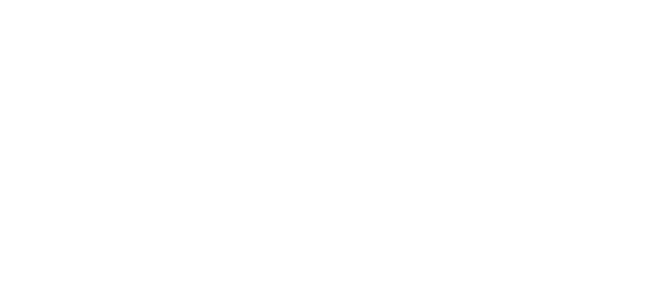
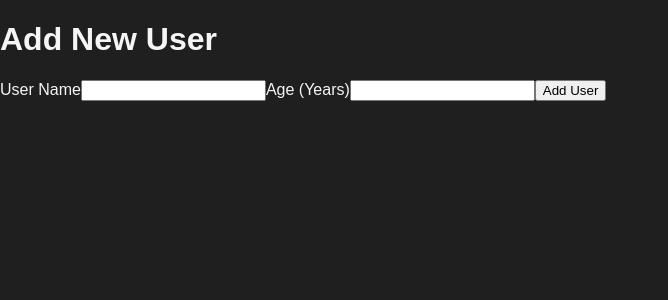
Before and after one commit to amrendrakind/Project_user, a React (Create React App) app: page / in a window 1280 px wide. Shown: the top 300 px of the page, without its empty margins (0-668 px from the left). Built offline with nearby package versions, Linux system fonts and the light colour scheme.

Commit message:
Add user component added

```diff
--- a/package.json
+++ b/package.json
@@ -30,5 +30,8 @@
       "last 1 firefox version",
       "last 1 safari version"
     ]
+  },
+  "engines": {
+    "node": "16.13.2"
   }
 }
--- a/public/index.html
+++ b/public/index.html
@@ -24,7 +24,7 @@
       work correctly both with client-side routing and a non-root public URL.
       Learn how to configure a non-root public URL by running `npm run build`.
     -->
-    <title>React App</title>
+    <title>User App</title>
   </head>
   <body>
     <noscript>You need to enable JavaScript to run this app.</noscript>
--- a/src/App.js
+++ b/src/App.js
@@ -1,10 +1,10 @@
 import React from 'react';
-
+import AddUser from './components/Users/AddUser';
 
 function App() {
   return (
     <div>
-
+      <AddUser />
     </div>
   );
 }
--- /dev/null
+++ b/src/components/Users/AddUser.js
@@ -0,0 +1,21 @@
+import React from "react";
+
+const AddUser =(props) =>{
+    const formAddUserHandler = (event)=>{
+        event.preventDefault()
+    }
+    return (
+        <div>
+            <h1>Add New User</h1>
+            <form onSubmit={formAddUserHandler}>
+                <label htmlFor="username">User Name</label>
+                <input id ='username' type="text" />
+                <label htmlFor="age">Age (Years)</label>
+                <input id="age" type="number" />
+                <button type="submit">Add User</button>
+            </form>
+        </div>
+    )
+}
+
+export default AddUser
--- a/src/index.css
+++ b/src/index.css
@@ -4,6 +4,8 @@
 
 html {
   font-family: sans-serif;
+  background: #1f1f1f;
+  color: whitesmoke;
 }
 
 body {
```
Also changed, not shown: 1 other file (tests, documents, lock files or other folders).
